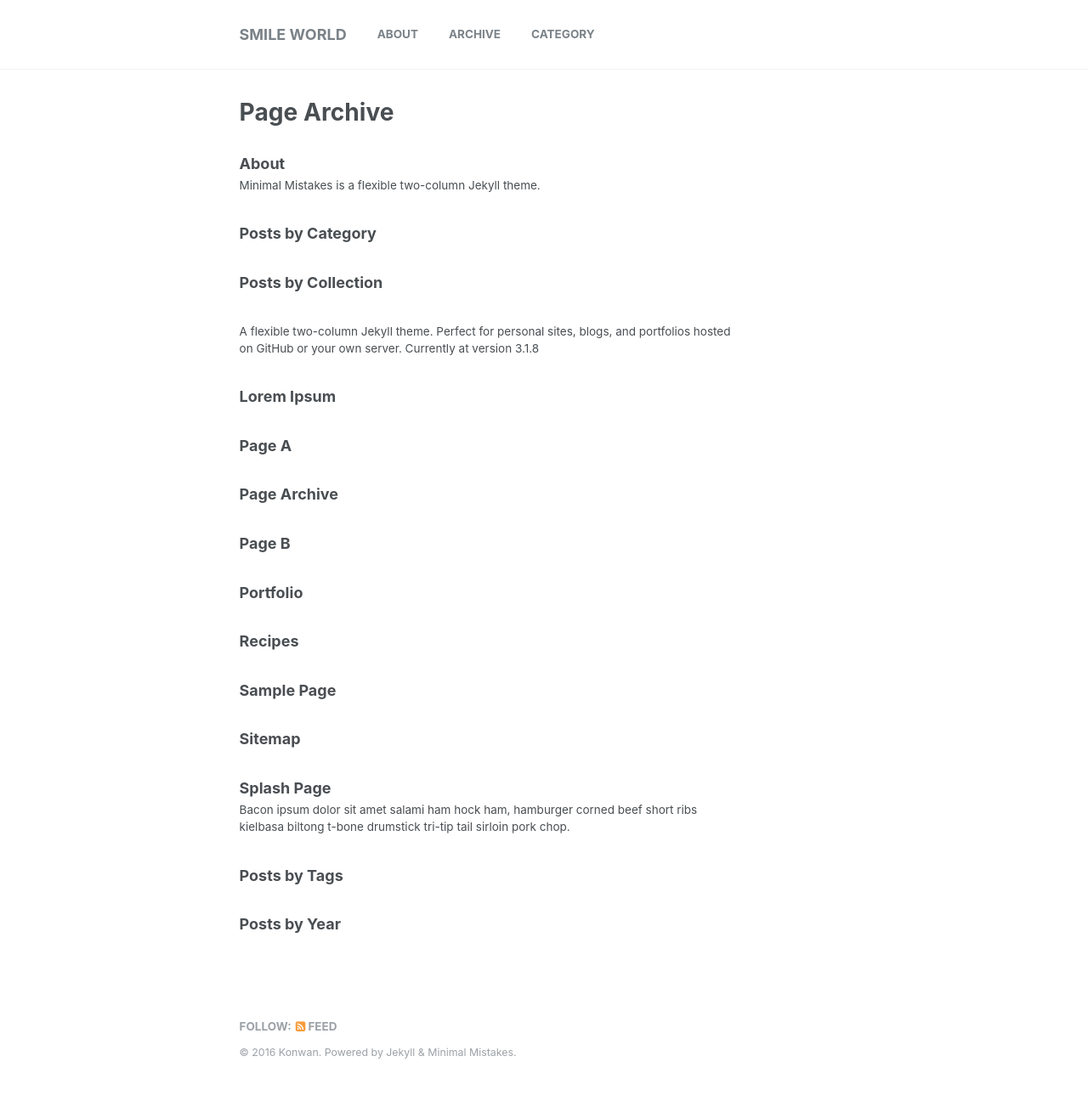
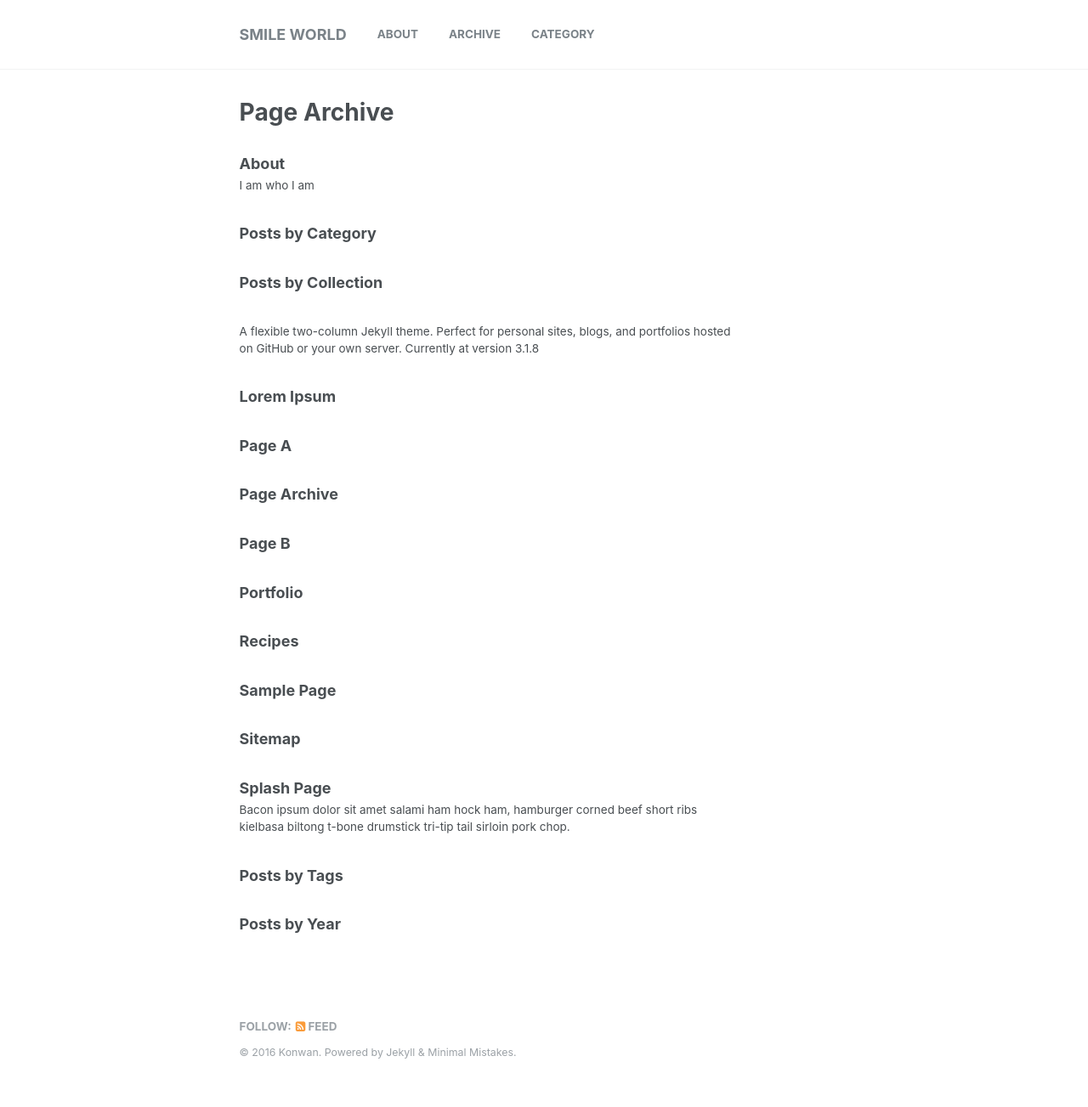
Before and after one commit to konwan/hi, a Jekyll site: the page built from _pages/page-archive.html, in a window 1280 px wide. Shown: the whole page at 85% size. Built offline with Jekyll 4.4.1, drawn with Linux system fonts in a browser that asks for light colours; some of the changed lines change nothing that is shown.

Commit message:
Update about.md

```diff
--- a/_pages/about.md
+++ b/_pages/about.md
@@ -1,7 +1,9 @@
 ---
 permalink: /about/
 title: "About"
-excerpt: "Minimal Mistakes is a flexible two-column Jekyll theme."
+excerpt: "I am who I am"
+author_profile: true
+sitemap: false
 layouts_gallery:
   - url: mm-layout-splash.png
     image_path: mm-layout-splash.png
@@ -13,71 +15,8 @@
     image_path: mm-layout-archive.png
     alt: "archive layout example"
 modified: 2016-04-18T16:39:37-04:00
+
 ---
-
-{% include base_path %}
-
-Minimal Mistakes is a flexible two-column Jekyll theme. Perfect for hosting your personal site, blog, or portfolio on GitHub or self-hosting on your own server. As the name implies --- styling is purposely minimalistic to be enhanced and customized by you :smile:.
-
-The theme includes responsive layouts (`single`, `archive`, and `splash` pages) that look great on mobile and desktop browsers.
+Peace and Love
 
 {% include gallery id="layouts_gallery" caption="Examples of included layouts `splash`, `single`, and `archive`." %}
-
-[Install the Theme]({{ base_path }}/docs/quick-start-guide/){: .btn .btn--success .btn--large}
-
-## Notable Features
-
-- Compatible with Jekyll 3.x and GitHub Pages
-- Several layout options (single, archive, splash pages)
-- SEO optimized with support for [Twitter Cards](https://dev.twitter.com/cards/overview) and [Open Graph](http://ogp.me/) data
-- Optional header images, sidebars, table of contents, galleries, related posts, breadcrumb links, and more.
-- Optional comments ([Disqus](https://disqus.com/), [Facebook](https://developers.facebook.com/docs/plugins/comments), Google+, and custom)
-- Optional analytics ([Google Analytics](https://www.google.com/analytics/) and custom)
-
-## Demo Pages
-
-| Name                                        | Description                                           |
-| ------------------------------------------- | ----------------------------------------------------- |
-| [Post with Header Image][header-image-post] | A post with a large header image. |
-| [HTML Tags and Formatting Post][html-tags-post] | A variety of common markup showing how the theme styles them. |
-| [Syntax Highlighting Post][syntax-post] | Post displaying highlighted code. |
-| [Post with a Gallery][gallery-post] | A post showing several images wrapped in `<figure>` elements. |
-| [Sample Collection Page][sample-collection] | Single page from a collection. |
-| [Categories Archive][categories-archive] | Posts grouped by category. |
-| [Tags Archive][tags-archive] | Posts grouped by tags. |
-
-For even more demo pages check the [posts archive][year-archive].
-
-[header-image-post]: {{ base_path }}{% post_url 2016-05-31-hello %}
-[gallery-post]: {{ base_path }}{% post_url 2016-05-31-hello %}
-[html-tags-post]: {{ base_path }}{% post_url 2016-05-31-hello %}
-[syntax-post]: {{ base_path }}{% post_url 2016-05-31-hello %}
-[categories-archive]: {{ base_path }}/categories/
-[tags-archive]: {{ base_path }}/tags/
-[year-archive]: {{ base_path }}/year-archive/
-
----
-
-## Credits
-
-### Icons + Demo Images:
-
-- [The Noun Project](https://thenounproject.com) -- Garrett Knoll, Arthur Shlain, and [tracy tam](https://thenounproject.com/tracytam)
-- [Font Awesome](http://fortawesome.github.io/Font-Awesome/)
-- [Unsplash](https://unsplash.com/)
-
-### Other:
-
-- [Jekyll](http://jekyllrb.com/)
-- [jQuery](http://jquery.com/)
-- [Susy](http://susy.oddbird.net/)
-- [Breakpoint](http://breakpoint-sass.com/)
-- [Magnific Popup](http://dimsemenov.com/plugins/magnific-popup/)
-- [FitVids.JS](http://fitvidsjs.com/)
-- Greedy Navigation - [lukejacksonn](http://codepen.io/lukejacksonn/pen/PwmwWV)
-- [jQuery Smooth Scroll](https://github.com/kswedberg/jquery-smooth-scroll)
-- [Stickyfill](https://github.com/wilddeer/stickyfill)
-
----
-
-Minimal Mistakes is designed, developed, and maintained by Michael Rose. Just another boring, tattooed, designer from Buffalo New York.
```
